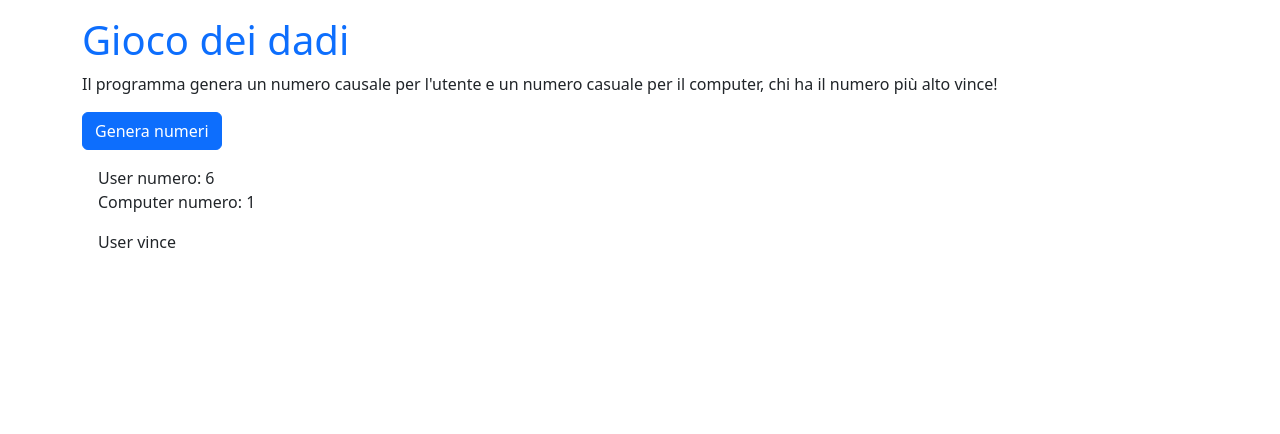
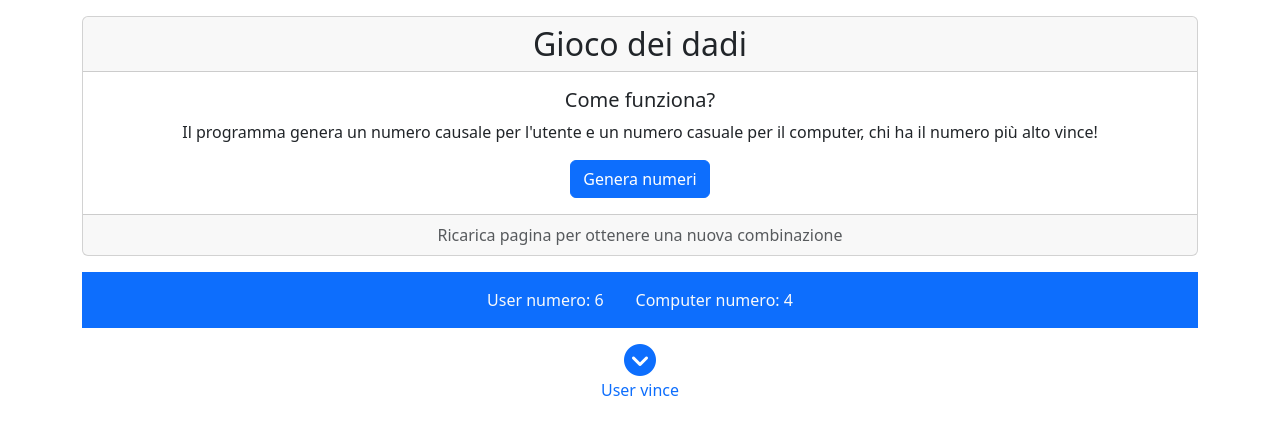
Before and after one commit to ericaostini/js-mail-dadi, a plain HTML site: page index.html in a window 1280 px wide. Both pictures are taken after a click on the button "Genera numeri". Drawn offline with nearby package versions, Linux system fonts and the light colour scheme.

Commit message:
final commit

```diff
--- a/index.html
+++ b/index.html
@@ -4,6 +4,7 @@
     <meta charset="UTF-8">
     <meta name="viewport" content="width=device-width, initial-scale=1.0">
     <link href="https://cdn.jsdelivr.net/npm/bootstrap@5.3.2/dist/css/bootstrap.min.css" rel="stylesheet" integrity="sha384-T3c6CoIi6uLrA9TneNEoa7RxnatzjcDSCmG1MXxSR1GAsXEV/Dwwykc2MPK8M2HN" crossorigin="anonymous">
+    <link rel="stylesheet" href="https://cdnjs.cloudflare.com/ajax/libs/font-awesome/6.4.2/css/all.min.css" integrity="sha512-z3gLpd7yknf1YoNbCzqRKc4qyor8gaKU1qmn+CShxbuBusANI9QpRohGBreCFkKxLhei6S9CQXFEbbKuqLg0DA==" crossorigin="anonymous" referrerpolicy="no-referrer" />
     <link rel="stylesheet" href="css/style.css">
     <title>Giochi</title>
 </head>
--- a/js/dadi.js
+++ b/js/dadi.js
@@ -8,24 +8,37 @@ const wrapperDadi = document.getElementById("dadi");
 const gioco = document.createElement("div");
 gioco.className= `container pt-3`;
 gioco.innerHTML = `
-    <h1 class = "text-primary">Gioco dei dadi</h1>
-    <p> Il programma genera un numero causale per l'utente e un numero casuale per il computer, chi ha il numero più alto vince! </p>
-    <button type="button" class="btn btn-primary">Genera numeri</button>
+    <div class="card text-center">
+        <h2 class="card-header">Gioco dei dadi</h2>
+        <div class="card-body">
+            <h5 class="card-title">Come funziona?</h5>
+            <p class="card-text"> Il programma genera un numero causale per l'utente e un numero casuale per il computer, chi ha il numero più alto vince!</p>
+            <button class="btn btn-primary">Genera numeri</button>
+        </div>
+        <div class="card-footer text-body-secondary data-bs-toggle="collapse" data-bs-target="#collapseExample">
+            Ricarica pagina per ottenere una nuova combinazione
+        </div>
+    </div>
 `;
 wrapperDadi.append(gioco);
 const buttonNumber = document.querySelector("button");
 buttonNumber.addEventListener("click", function(){
-    let numberUser = getRndInteger(1,6);
+    let numberUser = Math.floor(Math.random() * 6) + 1;
     console.log(numberUser);
-    let numberComputer = getRndInteger(1,6);
+    let numberComputer = Math.floor(Math.random() * 6) + 1;
     console.log(numberComputer);
     gioco.innerHTML += `
-        <div>
-            <p class = "m-3">User numero: ${numberUser} <br>
-            Computer numero: ${numberComputer} </p>
+        <div class = "bg-primary my-3 text-light">
+            <div class = "d-flex justify-content-center">
+                <p class = "m-3">User numero: ${numberUser}</p>
+                <p class = "m-3"> Computer numero: ${numberComputer} </p>
+            </div>
+        </div>
+        <div class = "text-center">
+            <i class="fs-2 fa-solid fa-circle-chevron-down text-primary"></i>
         </div>
     `;
-    let winText;
+    let winText, computer;
     if (numberUser > numberComputer){
         winText = "User vince";
     } else if (numberUser < numberComputer){
@@ -34,7 +47,8 @@ buttonNumber.addEventListener("click", function(){
         winText = "Pareggio";
     }
     gioco.innerHTML += `
-        <p class = "m-3"> ${winText}
-        </p>
+        <div class = "text-center text-primary">
+            <p class = "">${winText}</p>
+        </div>
     `
 })
--- a/js/script.js
+++ b/js/script.js
@@ -42,5 +42,5 @@ button.addEventListener("click", function(){
     }
     displayAlert.innerHTML = text;
     displayAlert.classList.remove("d-none");
-    displayAlert.classList.add(buttonAlert);
+    displayAlert.classList.toggle(buttonAlert);
 })
```
Also changed, not shown: css/style.css (line endings or trailing spaces).
